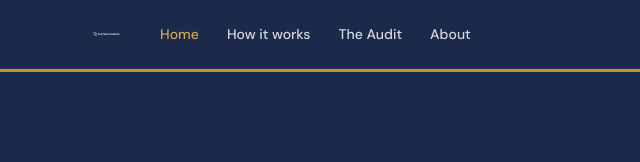
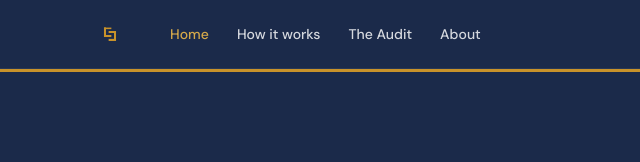
Before and after one commit to christopherkurtz96-create/contractorserve-site, a plain HTML site: page index.html in a window 1280 px wide. Shown: the top 162 px of the page, 0-640 px from the left. Drawn offline with Linux system fonts and the light colour scheme.

Commit message:
Swap nav logo to gold icon, size to 40px square
Nav was using the full wordmark (cream) — too much horizontal weight in
the header. Swap to the gold icon mark and bump to 40px to match the
visual weight of the nav links beside it. Footer keeps the wordmark
for brand reinforcement.

Co-Authored-By: Claude Opus 4.7 (1M context) <noreply@anthropic.com>

```diff
--- a/_chrome.js
+++ b/_chrome.js
@@ -14,7 +14,7 @@
       <nav class="nav">
         <div class="nav__inner">
           <div class="nav__left">
-            <a href="/"><img class="nav__logo" src="/assets/logo-wordmark-cream.svg" alt="ContractorServe"></a>
+            <a href="/"><img class="nav__logo" src="/assets/logo-icon-gold.svg" alt="ContractorServe"></a>
             <div class="nav__links">${linkHTML}</div>
           </div>
           <button class="btn btn--primary" onclick="book()">Book the Ops Audit</button>
--- a/_shared.css
+++ b/_shared.css
@@ -12,7 +12,7 @@ button { font-family: inherit; cursor: pointer; border: none; background: none;
 .nav { position: sticky; top: 0; z-index: 50; background: var(--cs-navy); min-height: 68px; padding: 0 24px; border-bottom: 1px solid rgba(255,255,255,0.06); }
 .nav__inner { max-width: 1100px; margin: 0 auto; display: flex; align-items: center; justify-content: space-between; height: 68px; }
 .nav__left { display: flex; align-items: center; gap: 40px; }
-.nav__logo { height: 30px; display: block; }
+.nav__logo { height: 40px; width: 40px; display: block; }
 .nav__links { display: flex; gap: 28px; }
 .nav__link { color: rgba(255,255,255,0.82); font-size: 14px; font-weight: 500; padding: 6px 0; transition: color 120ms ease; }
 .nav__link:hover, .nav__link.is-active { color: var(--cs-gold-light); }
```
